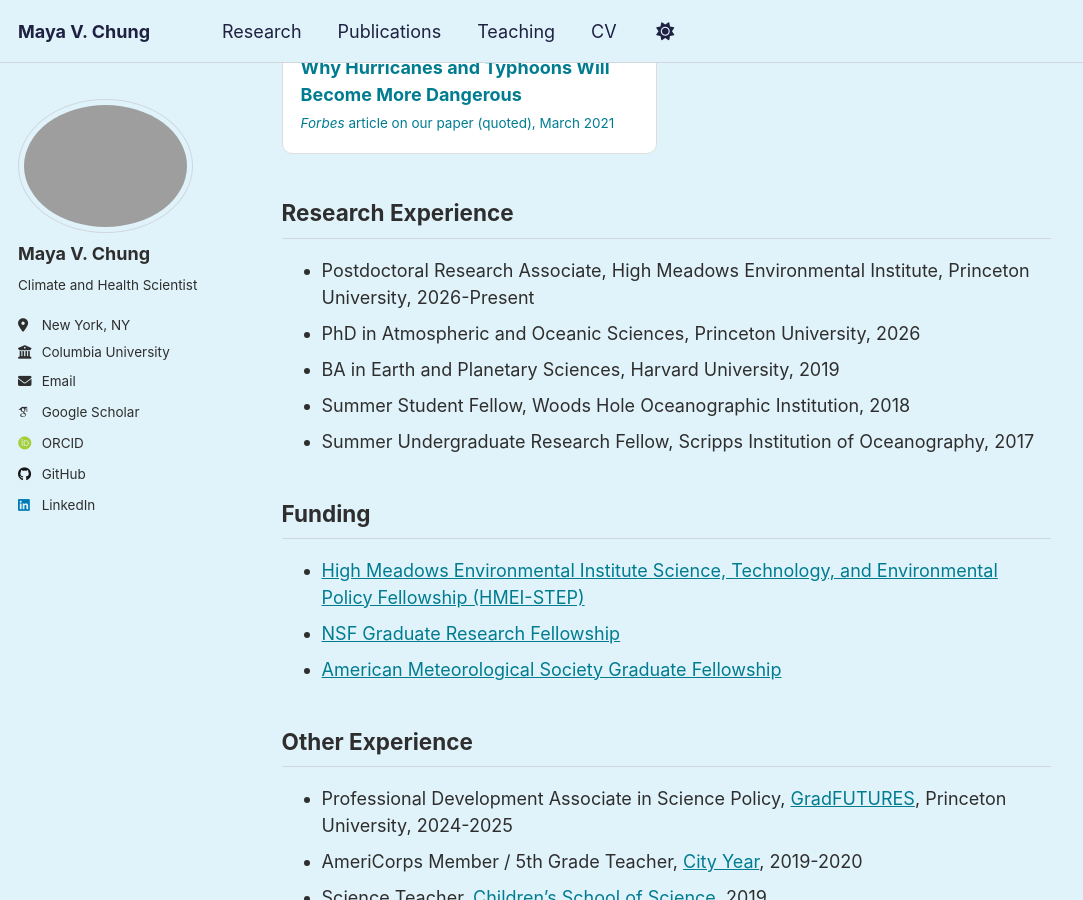
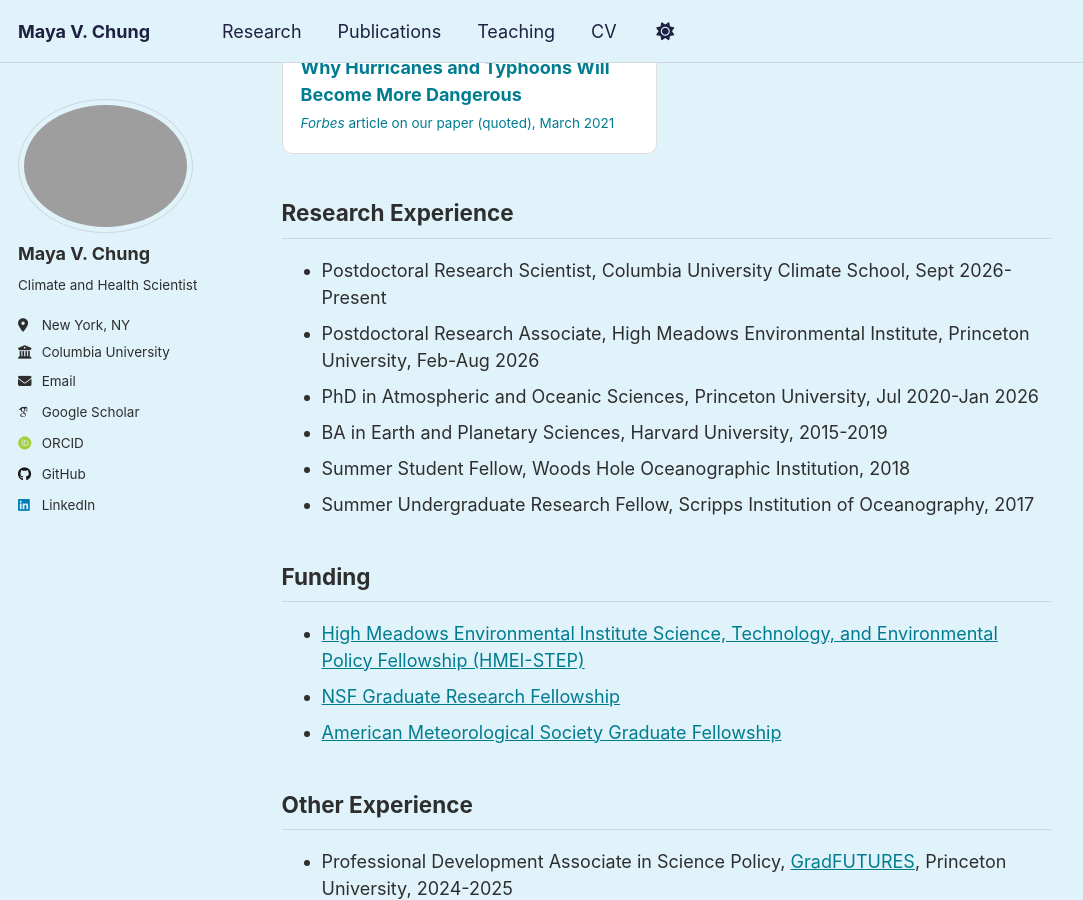
Before and after one commit to mayavchung/mayavchung.github.io, a Jekyll site: the page built from _pages/about.md, in a window 1280 px wide and 900 px high, scrolled down 2866 px. Shown: the whole window, without its empty margins (0-1083 px from the left). Built offline with Jekyll 4.4.1, drawn with Linux system fonts in a browser that asks for light colours; some web fonts are replaced; a script that is not in the unit is left out.

Commit message:
Update research experience details in about.md

```diff
--- a/_pages/about.md
+++ b/_pages/about.md
@@ -96,9 +96,10 @@ Medicine._ [https://doi.org/10.1038/s41591-026-04377-8](https://doi.org/10.1038/
 </div>
 
 ## Research Experience
-* Postdoctoral Research Associate, High Meadows Environmental Institute, Princeton University, 2026-Present
-* PhD in Atmospheric and Oceanic Sciences, Princeton University, 2026
-* BA in Earth and Planetary Sciences, Harvard University, 2019
+* Postdoctoral Research Scientist, Columbia University Climate School, Sept 2026-Present
+* Postdoctoral Research Associate, High Meadows Environmental Institute, Princeton University, Feb-Aug 2026
+* PhD in Atmospheric and Oceanic Sciences, Princeton University, Jul 2020-Jan 2026
+* BA in Earth and Planetary Sciences, Harvard University, 2015-2019
 * Summer Student Fellow, Woods Hole Oceanographic Institution, 2018
 * Summer Undergraduate Research Fellow, Scripps Institution of Oceanography, 2017
 
```
